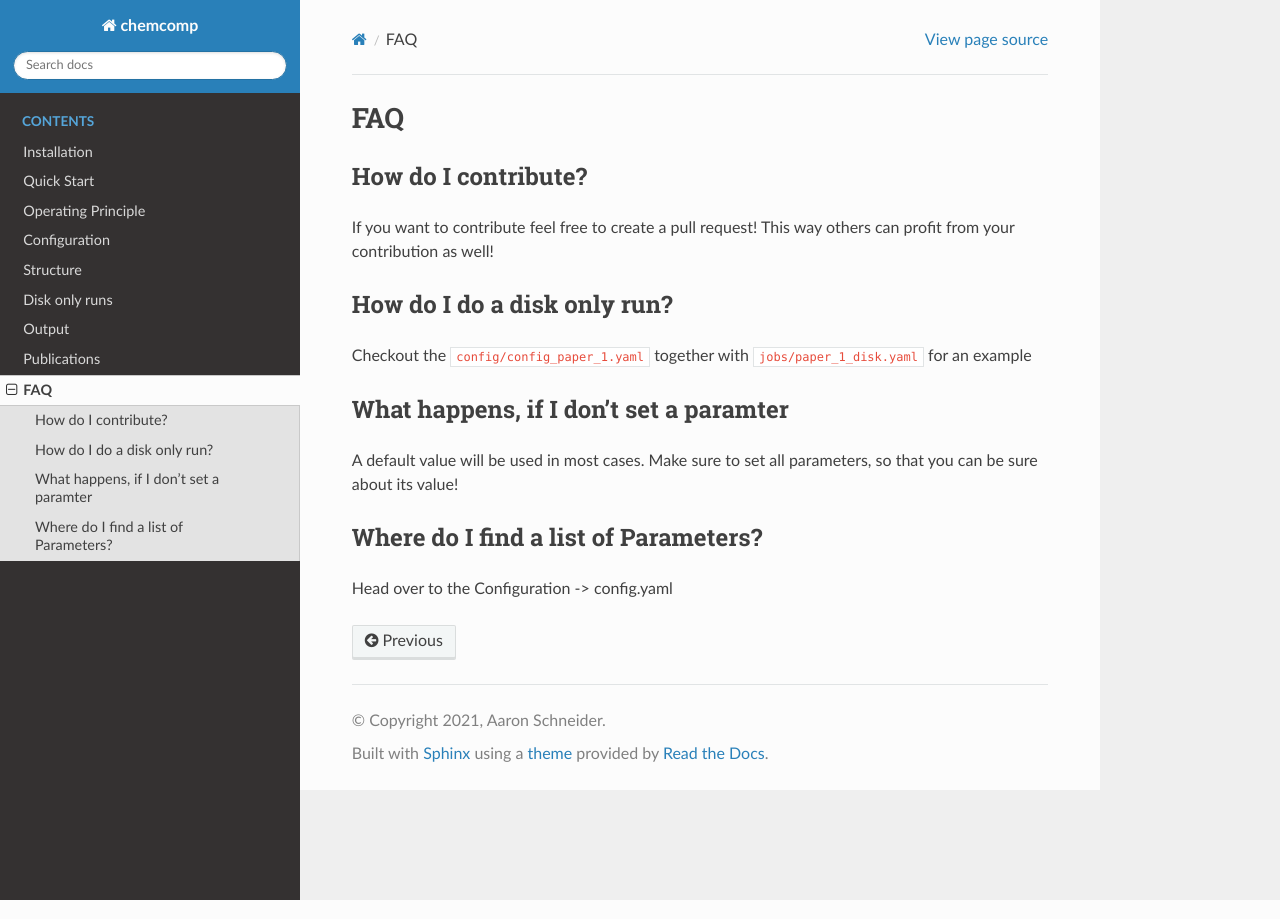
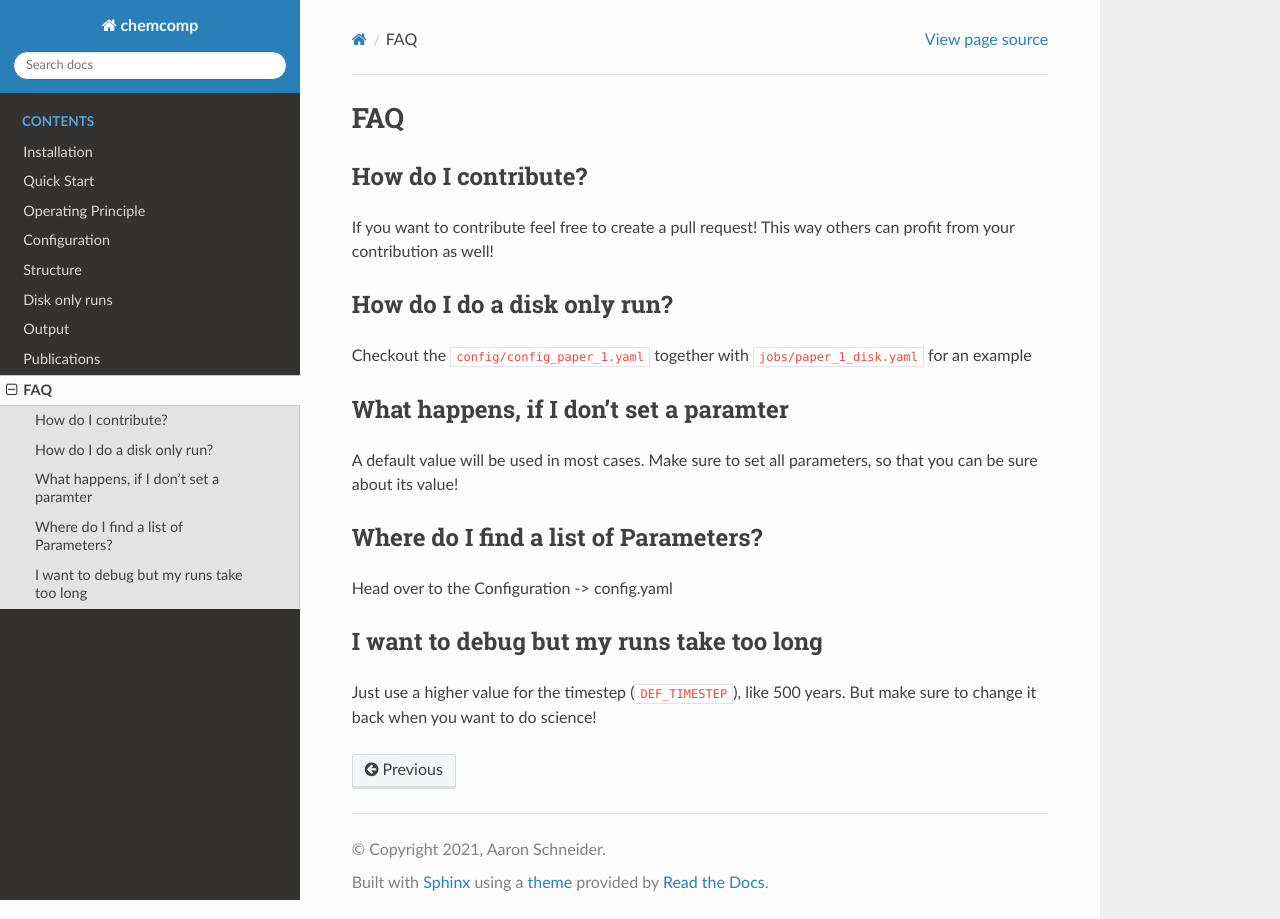
Before and after one commit to AaronDavidSchneider/chemcomp, a Sphinx documentation site: the page built from doc/source/FAQ.rst, in a window 1280 px wide. Built offline with Sphinx 7.4.7 and the Read the Docs theme 2.0.0, drawn with Linux system fonts in a browser that asks for light colours.

Commit message:
remove .vscode and add note about timestep

```diff
--- a/doc/source/FAQ.rst
+++ b/doc/source/FAQ.rst
@@ -16,3 +16,8 @@ A default value will be used in most cases. Make sure to set all parameters, so
 Where do I find a list of Parameters?
 """""""""""""""""""""""""""""""""""""
 Head over to the Configuration -> config.yaml
+
+I want to debug but my runs take too long
+"""""""""""""""""""""""""""""""""""""""""
+Just use a higher value for the timestep (``DEF_TIMESTEP``), like 500 years.
+But make sure to change it back when you want to do science!
```
Also changed, not shown: 1 other file.
